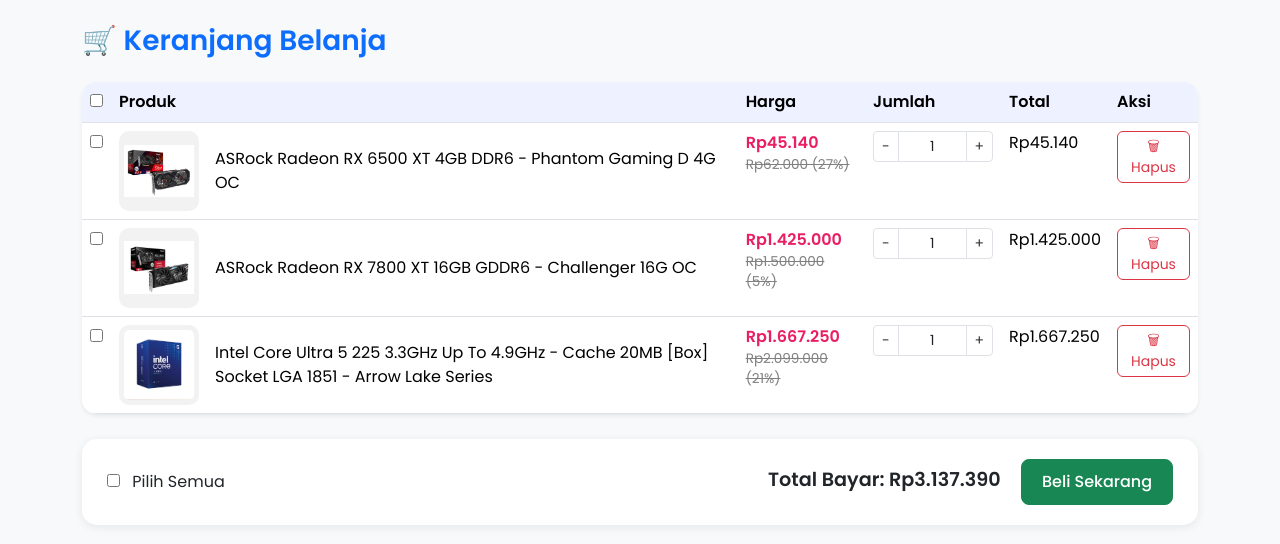
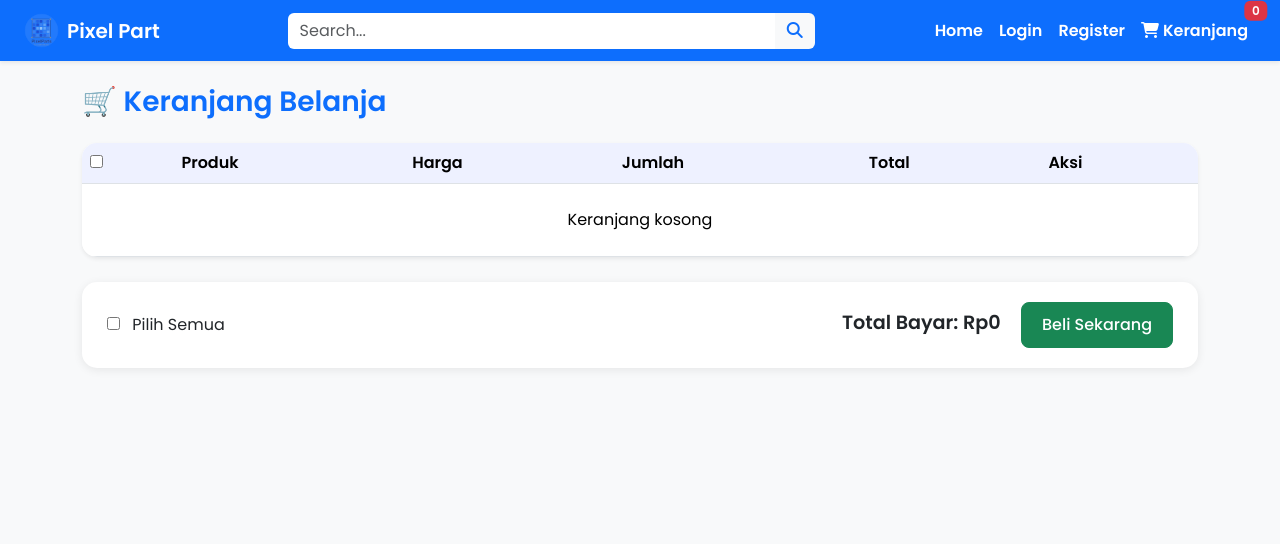
Before and after one commit to jack-horne/e-comerce, a PHP site: page /view/template/chart.php in a window 1280 px wide. Shown: the top 544 px of the page. Run offline with PHP 8.4, Linux system fonts and the light colour scheme.

Commit message:
Enhance promo banner with new styling, add simple banner CSS, and improve cart functionality

```diff
--- a/view/template/chart.php
+++ b/view/template/chart.php
@@ -6,6 +6,7 @@
   <title>Keranjang Belanja</title>
   <link href="https://cdn.jsdelivr.net/npm/bootstrap@5.3.3/dist/css/bootstrap.min.css" rel="stylesheet">
   <link href="https://fonts.googleapis.com/css2?family=Poppins:wght@400;500;600&display=swap" rel="stylesheet">
+  <link rel="stylesheet" href="https://cdnjs.cloudflare.com/ajax/libs/font-awesome/6.4.0/css/all.min.css">
 
   <style>
     body {
@@ -103,6 +104,48 @@
   </style>
 </head>
 <body>
+    <!-- Navbar Start -->
+    <nav class="navbar navbar-expand-lg navbar-dark bg-primary sticky-top shadow-sm">
+      <div class="container-fluid px-4">
+        <a class="navbar-brand fw-bold d-flex align-items-center" href="../index.php">
+          <img src="../public/image/icons/logo.png" alt="Logo" width="35" height="35" class="me-2">
+          Pixel Part
+        </a>
+
+        <button class="navbar-toggler" type="button" data-bs-toggle="collapse" data-bs-target="#navbarNav">
+          <span class="navbar-toggler-icon"></span>
+        </button>
+
+        <div class="collapse navbar-collapse justify-content-between" id="navbarNav">
+          <form class="d-flex flex-grow-1 justify-content-center mx-lg-4 my-2 my-lg-0" role="search">
+            <div class="input-group w-75 w-lg-50">
+              <input class="form-control border-0" type="search" placeholder="Search..." aria-label="Search">
+              <button class="btn btn-light border-0" type="submit">
+                <i class="fas fa-search text-primary"></i>
+              </button>
+            </div>
+          </form>
+
+          <ul class="navbar-nav ms-auto align-items-center">
+            <li class="nav-item">
+              <a class="nav-link text-white fw-semibold" href="../index.php">Home</a>
+            </li>
+            <li class="nav-item">
+              <a class="nav-link text-white fw-semibold" href="login.php">Login</a>
+            </li>
+            <li class="nav-item">
+              <a class="nav-link text-white fw-semibold" href="register.php">Register</a>
+            </li>
+            <li class="nav-item position-relative">
+              <a class="nav-link text-white fw-semibold" href="chart.php">
+                <i class="fas fa-shopping-cart"></i> Keranjang
+                <span class="badge bg-danger position-absolute top-0 start-100 translate-middle" id="cart-badge">0</span>
+              </a>
+            </li>
+          </ul>
+        </div>
+      </div>
+    </nav>
 
 <div class="container mt-4">
   <h3 class="mb-4 text-primary">🛒 Keranjang Belanja</h3>
@@ -119,81 +162,8 @@
         <th>Aksi</th>
       </tr>
     </thead>
-    <tbody>
-      <tr>
-        <td><input type="checkbox" class="check-item"></td>
-        <td>
-          <div class="d-flex align-items-center">
-            <img src="/e_commerce2/public/image/product/ASRock Radeon RX 6500 XT 4GB DDR6 - Phantom Gaming D 4G OC.png" alt="VGA" width="100">
-            <div class="ms-3">
-              <div>ASRock Radeon RX 6500 XT 4GB DDR6 - Phantom Gaming D 4G OC</div>
-            </div>
-          </div>
-        </td>
-        <td>
-          <div class="price">Rp45.140</div>
-          <div class="old-price">Rp62.000 (27%)</div>
-        </td>
-        <td>
-          <div class="input-group input-group-sm" style="width: 120px;">
-            <button class="btn btn-minus">-</button>
-            <input type="text" class="form-control text-center qty" value="1">
-            <button class="btn btn-plus">+</button>
-          </div>
-        </td>
-        <td class="total-price">Rp45.140</td>
-        <td><button class="btn btn-outline-danger btn-sm">🗑 Hapus</button></td>
-      </tr>
-
-      <tr>
-        <td><input type="checkbox" class="check-item"></td>
-        <td>
-          <div class="d-flex align-items-center">
-            <img src="/e_commerce2/public/image/product/ASRock Radeon RX 7800 XT 16GB GDDR6 - Challenger 16G OC.png" alt="VGA" width="100">
-            <div class="ms-3">
-              <div>ASRock Radeon RX 7800 XT 16GB GDDR6 - Challenger 16G OC</div>
-            </div>
-          </div>
-        </td>
-        <td>
-          <div class="price">Rp1.425.000</div>
-          <div class="old-price">Rp1.500.000 (5%)</div>
-        </td>
-        <td>
-          <div class="input-group input-group-sm" style="width: 120px;">
-            <button class="btn btn-minus">-</button>
-            <input type="text" class="form-control text-center qty" value="1">
-            <button class="btn btn-plus">+</button>
-          </div>
-        </td>
-        <td class="total-price">Rp1.425.000</td>
-        <td><button class="btn btn-outline-danger btn-sm">🗑 Hapus</button></td>
-      </tr>
-
-      <tr>
-        <td><input type="checkbox" class="check-item"></td>
-        <td>
-          <div class="d-flex align-items-center">
-            <img src="/e_commerce2/public/image/product/Intel Core Ultra 5 225 3.3GHz Up To 4.9GHz - Cache 20MB [Box] Socket LGA 1851 - Arrow Lake Series.jpg" alt="VGA" width="100">
-            <div class="ms-3">
-              <div>Intel Core Ultra 5 225 3.3GHz Up To 4.9GHz - Cache 20MB [Box] Socket LGA 1851 - Arrow Lake Series</div>
-            </div>
-          </div>
-        </td>
-        <td>
-          <div class="price">Rp1.667.250</div>
-          <div class="old-price">Rp2.099.000 (21%)</div>
-        </td>
-        <td>
-          <div class="input-group input-group-sm" style="width: 120px;">
-            <button class="btn btn-minus">-</button>
-            <input type="text" class="form-control text-center qty" value="1">
-            <button class="btn btn-plus">+</button>
-          </div>
-        </td>
-        <td class="total-price">Rp1.667.250</td>
-        <td><button class="btn btn-outline-danger btn-sm">🗑 Hapus</button></td>
-      </tr>
+  <tbody id="cart-items">
+      <!-- Cart items will be loaded dynamically -->
     </tbody>
   </table>
 
@@ -211,27 +181,133 @@
 </div>
 
 <script>
-  // Fungsi tambah/kurang jumlah
+  document.addEventListener('DOMContentLoaded', function() {
+    let cart = JSON.parse(localStorage.getItem('cart')) || [];
+    let selectedItems = [];
+
+    function loadCart() {
+      const cartItemsContainer = document.getElementById('cart-items');
+      cartItemsContainer.innerHTML = '';
+
+      if (cart.length === 0) {
+        cartItemsContainer.innerHTML = '<tr><td colspan="6" class="text-center py-4">Keranjang kosong</td></tr>';
+        updateCartBadge();
+        updateTotal();
+        return;
+      }
+
+      cart.forEach((item, index) => {
+        const row = document.createElement('tr');
+        row.innerHTML = `
+          <td><input type="checkbox" class="check-item" data-index="${index}"></td>
+          <td>
+            <div class="d-flex align-items-center">
+              <img src="${item.image}" alt="${item.name}" width="80">
+              <div class="ms-3">
+                <div>${item.name}</div>
+              </div>
+            </div>
+          </td>
+          <td>
+            <div class="price">Rp${item.price.toLocaleString()}</div>
+          </td>
+          <td>
+            <div class="input-group input-group-sm" style="width: 120px;">
+              <button class="btn btn-minus" data-index="${index}">-</button>
+              <input type="text" class="form-control text-center qty" value="${item.quantity}" data-index="${index}">
+              <button class="btn btn-plus" data-index="${index}">+</button>
+            </div>
+          </td>
+          <td class="total-price">Rp${(item.price * item.quantity).toLocaleString()}</td>
+          <td><button class="btn btn-outline-danger btn-sm remove-item" data-index="${index}">🗑 Hapus</button></td>
+        `;
+        cartItemsContainer.appendChild(row);
+      });
+
+      updateCartBadge();
+      updateTotal();
+      attachEventListeners();
+    }
+
+    function updateCartBadge() {
+      const totalItems = cart.reduce((sum, item) => sum + item.quantity, 0);
+      const badge = document.getElementById('cart-badge');
+      if (badge) {
+        badge.textContent = totalItems;
+      }
+    }
+
+    function attachEventListeners() {
+      // Quantity buttons
       document.querySelectorAll('.btn-plus').forEach(btn => {
-    btn.addEventListener('click', () => {
-      let input = btn.parentElement.querySelector('.qty');
-      input.value = parseInt(input.value) + 1;
+        btn.addEventListener('click', function() {
+          const index = parseInt(this.dataset.index);
+          cart[index].quantity += 1;
+          localStorage.setItem('cart', JSON.stringify(cart));
+          loadCart();
         });
       });
 
       document.querySelectorAll('.btn-minus').forEach(btn => {
-    btn.addEventListener('click', () => {
-      let input = btn.parentElement.querySelector('.qty');
-      if (parseInt(input.value) > 1) input.value = parseInt(input.value) - 1;
+        btn.addEventListener('click', function() {
+          const index = parseInt(this.dataset.index);
+          if (cart[index].quantity > 1) {
+            cart[index].quantity -= 1;
+            localStorage.setItem('cart', JSON.stringify(cart));
+            loadCart();
+          }
         });
       });
 
-  // Pilih semua checkbox
+      // Remove item
+      document.querySelectorAll('.remove-item').forEach(btn => {
+        btn.addEventListener('click', function() {
+          const index = parseInt(this.dataset.index);
+          cart.splice(index, 1);
+          localStorage.setItem('cart', JSON.stringify(cart));
+          loadCart();
+        });
+      });
+
+      // Checkbox selection
+      document.querySelectorAll('.check-item').forEach(cb => {
+        cb.addEventListener('change', function() {
+          const index = parseInt(this.dataset.index);
+          if (this.checked) {
+            selectedItems.push(index);
+          } else {
+            selectedItems = selectedItems.filter(i => i !== index);
+          }
+          updateTotal();
+        });
+      });
+    }
+
+    function updateTotal() {
+      let total = 0;
+      selectedItems.forEach(index => {
+        if (cart[index]) {
+          total += cart[index].price * cart[index].quantity;
+        }
+      });
+      document.querySelector('.footer strong').textContent = `Total Bayar: Rp${total.toLocaleString()}`;
+    }
+
+    // Select all checkbox
     const checkAll = document.getElementById('checkAll');
+    checkAll.addEventListener('change', () => {
       const items = document.querySelectorAll('.check-item');
+      selectedItems = [];
+      items.forEach((cb, index) => {
+        cb.checked = checkAll.checked;
+        if (checkAll.checked) {
+          selectedItems.push(index);
+        }
+      });
+      updateTotal();
+    });
 
-  checkAll.addEventListener('change', () => {
-    items.forEach(cb => cb.checked = checkAll.checked);
+    loadCart();
   });
 </script>
 
```
Also changed, not shown: TODO.md (added, +10 -0 lines), index.php (+64 -21 lines), public/css/simple-banner.css (added, +44 -0 lines), public/css/style.css (+0 -61 lines), view/category.php (added), view/template/setting.php (deleted). Lines whose indentation alone changed are shown as unchanged.
